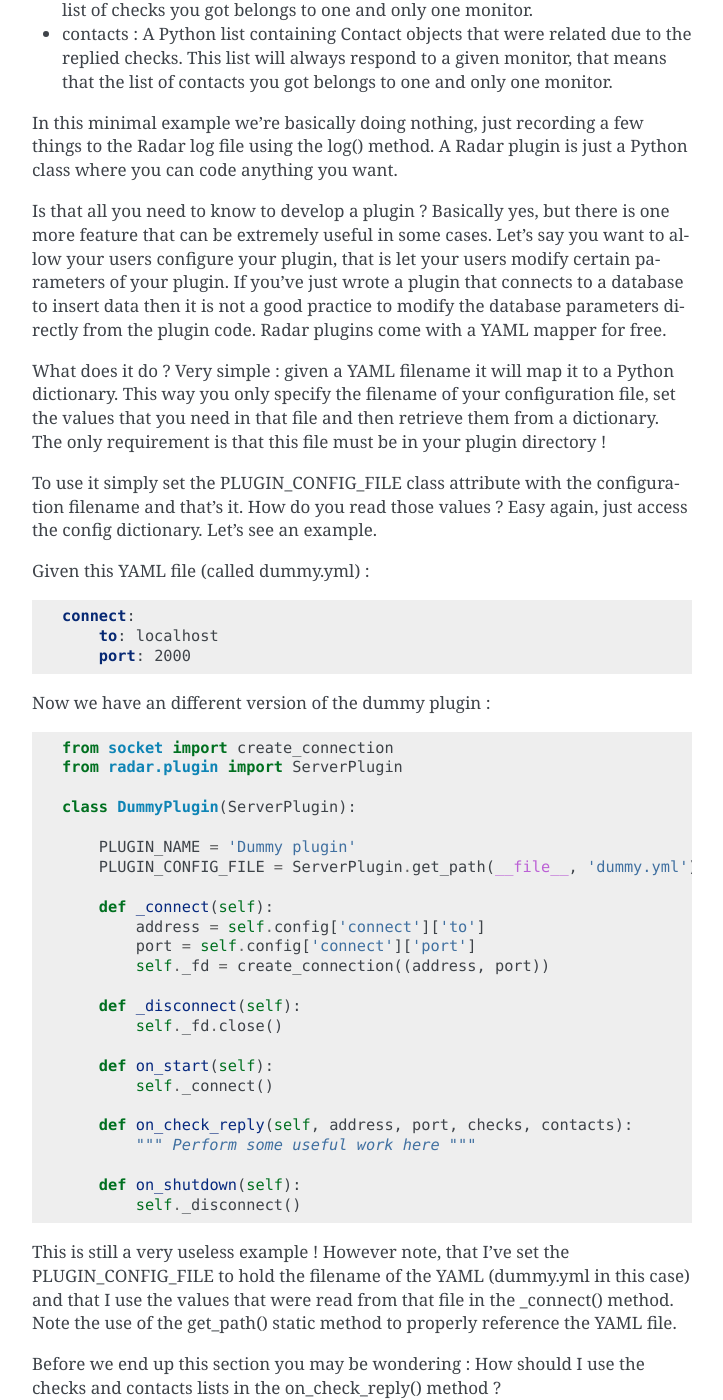
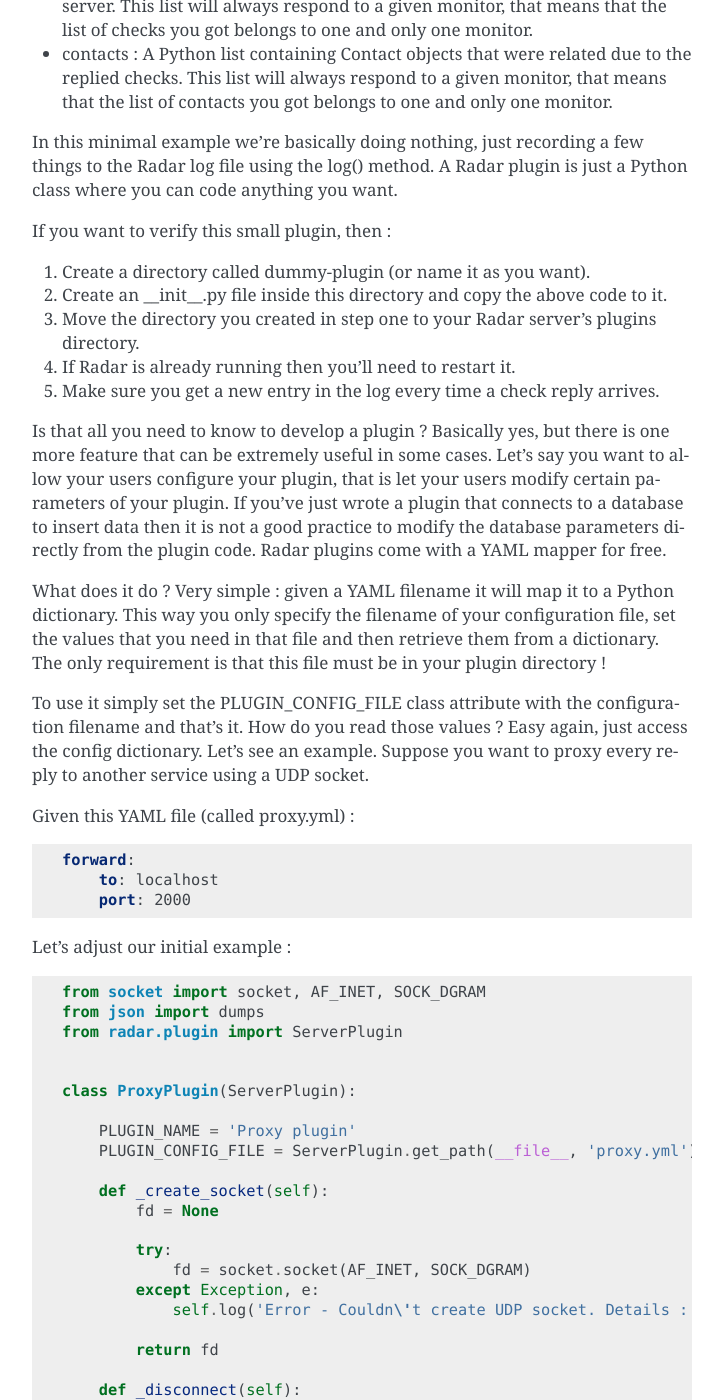
Before and after one commit to lliendo/Radar, a Sphinx documentation site: the page built from docs/plugins-development.rst, in a window 1280 px wide and 1400 px high, scrolled down 1761 px. Shown: the whole window, without its empty margins (388-1111 px from the left). Built offline with Sphinx 7.4.7, drawn with Linux system fonts in a browser that asks for light colours; some of the changed text lies outside the part shown.

Commit message:
- Updated documentation.

```diff
--- a/docs/plugins-development.rst
+++ b/docs/plugins-development.rst
@@ -39,6 +39,7 @@
 .. code-block:: python
 
     from radar.plugin import ServerPlugin
+
 
     class DummyPlugin(ServerPlugin):
 
@@ -97,6 +98,14 @@
 things to the Radar log file using the log() method. A Radar plugin is just
 a Python class where you can code anything you want.
 
+If you want to verify this small plugin, then :
+
+1. Create a directory called dummy-plugin (or name it as you want).
+2. Create an __init__.py file inside this directory and copy the above code to it.
+3. Move the directory you created in step one to your Radar server's plugins directory.
+4. If Radar is already running then you'll need to restart it.
+5. Make sure you get a new entry in the log every time a check reply arrives.
+
 Is that all you need to know to develop a plugin ? Basically yes, but there
 is one more feature that can be extremely useful in some cases.
 Let's say you want to allow your users configure your plugin, that is let
@@ -114,51 +123,84 @@
 To use it simply set the PLUGIN_CONFIG_FILE class attribute with the
 configuration filename and that's it. How do you read those values ?
 Easy again, just access the config dictionary. Let's see an example.
+Suppose you want to proxy every reply to another service using a UDP socket.
 
-Given this YAML file (called dummy.yml) :
+Given this YAML file (called proxy.yml) :
 
 .. code-block:: yaml
 
-    connect:
+    forward:
         to: localhost
         port: 2000
 
 
-Now we have an different version of the dummy plugin :
+Let's adjust our initial example :
 
 .. code-block:: python
 
-    from socket import create_connection
+    from socket import socket, AF_INET, SOCK_DGRAM
+    from json import dumps
     from radar.plugin import ServerPlugin
 
-    class DummyPlugin(ServerPlugin):
 
-        PLUGIN_NAME = 'Dummy plugin'
-        PLUGIN_CONFIG_FILE = ServerPlugin.get_path(__file__, 'dummy.yml')
+    class ProxyPlugin(ServerPlugin):
 
-        def _connect(self):
-            address = self.config['connect']['to']
-            port = self.config['connect']['port']
-            self._fd = create_connection((address, port))
+        PLUGIN_NAME = 'Proxy plugin'
+        PLUGIN_CONFIG_FILE = ServerPlugin.get_path(__file__, 'proxy.yml')
+
+        def _create_socket(self):
+            fd = None
+
+            try:
+                fd = socket.socket(AF_INET, SOCK_DGRAM)
+            except Exception, e:
+                self.log('Error - Couldn\'t create UDP socket. Details : {:}.', e)
+
+            return fd
 
         def _disconnect(self):
             self._fd.close()
 
         def on_start(self):
-            self._connect()
+            self._fd = self._create_socket()
+
+        def _proxy_reply(self, address, checks, contacts):
+            serialized = {
+                'address': address,
+                'checks': checks,
+                'contacts': contacts,
+            }
+
+            self._fd.sendto(dumps(serialized) + '\n', (self.config['forward']['to'], self.config['forward']['port']))
 
         def on_check_reply(self, address, port, checks, contacts):
-            """ Perform some useful work here """
+            try:
+                self._proxy_reply(address, checks, contacts)
+            except Exception, e:
+                self.log('Error - Couldn\'t send data. Details : {:}.'.format(e))
 
         def on_shutdown(self):
             self._disconnect()
 
 
-This is still a very useless example ! However note, that I've set the
-PLUGIN_CONFIG_FILE to hold the filename of the YAML (dummy.yml in this case)
-and that I use the values that were read from that file in the _connect()
-method. Note the use of the get_path() static method to properly reference
-the YAML file.
+Ok, now we have a useful plugin. Every time we receive a reply we simply forward
+it using a UDP socket. Note in this example that I've set the PLUGIN_CONFIG_FILE
+to hold the filename of the YAML (proxy.yml in this case) and that I use the
+values that were read from that file in the _proxy_reply() method. Also note the
+use of the get_path() static method to properly reference the YAML file.
+
+To get this example running follow the same steps we described for the dummy plugin
+and also create a file named proxy.yml that contains the YAML commented above.
+Don't forget to put this file inside the same directory where __init__.py is.
+
+If you want to see these replies you'll probably need a tool like `netcat <http://nc110.sourceforge.net/>`_.
+If you indeed have netcat installed on your system then open up a console and run :
+
+.. code-block:: python
+
+    nc -ul localhost 2000
+
+The above command will capture and display UDP datagrams destined for localhost port 2000.
 
 Before we end up this section you may be wondering : How should I use the
 checks and contacts lists in the on_check_reply() method ?
@@ -208,23 +250,25 @@
 allowed to code in as many different directory/files inside the plugin
 directory as you want.
 
-For example assuming that you wrote a plugin called A-Plugin then, you
+For example, assuming that you wrote the ProxyPlugin described above then, you
 could have the following file hierarchy :
 
 .. code-block:: bash
 
-    /A-Plugin
+    /ProxyPlugin
         /__init__.py
-        /a-plugin.yml
-        /local_module_a
-            /__init__.py
-            /some_file_module_a.py
-        /local_module_b
-            /__init__.py
-            /some_file_module_b.py
+        /proxy.yml
 
-Then .../A-Plugin/__init__.py file must contain exactly one class that inherits
-from the ServerPlugin class.
+If your ProxyPlugin also depended on more modules then you could had :
+
+.. code-block:: bash
+
+    /ProxyPlugin
+        /__init__.py
+        /proxy.yml
+            /another_module
+                /__init__.py
+                /another_file.py
 
 
 Example
```
